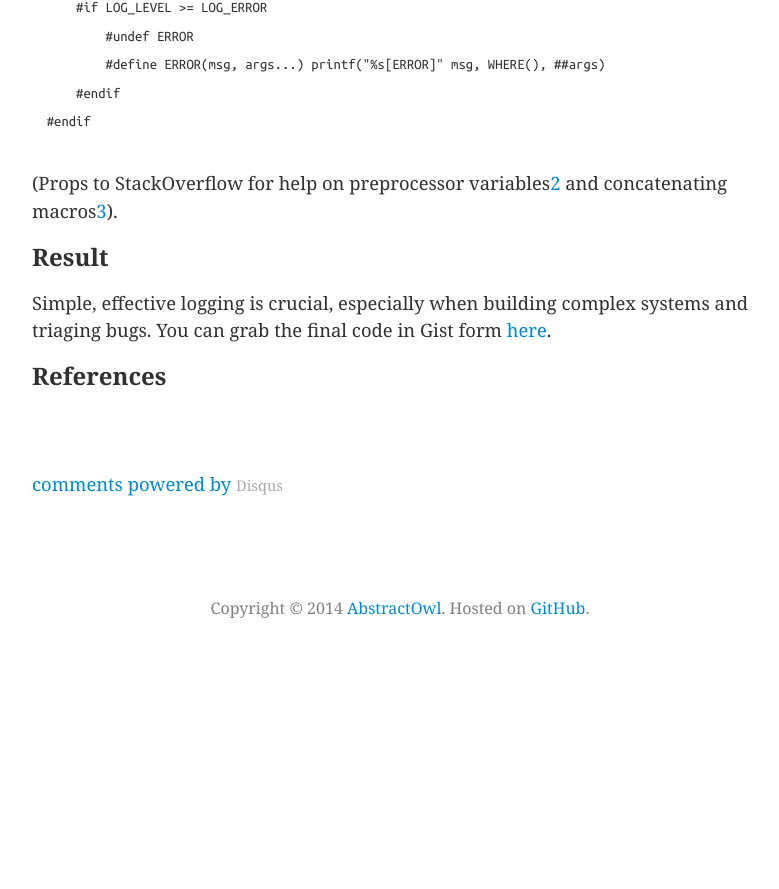
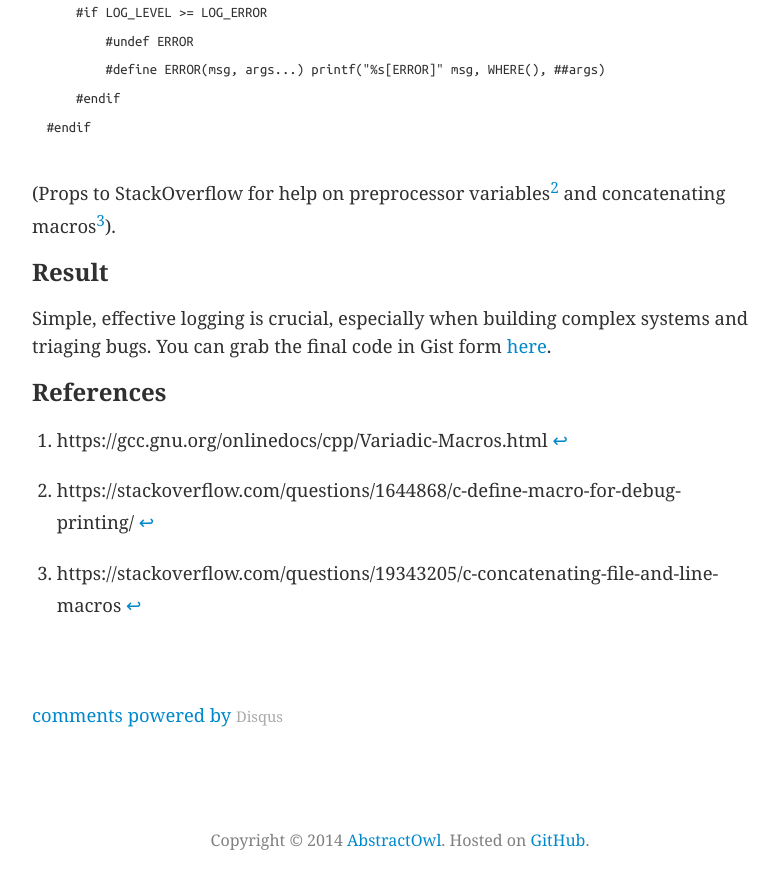
Before and after one commit to abstractOwl/abstractOwl.github.io, a Jekyll site: the page built from _posts/2014-05-13-debug-logging-in-c.md, in a window 1280 px wide and 900 px high, scrolled down 2680 px. Shown: the top 889 px of the window, without its empty margins (240-1019 px from the left). Built offline with Jekyll 4.4.1, drawn with Linux system fonts in a browser that asks for light colours; comment, search, counter and statistics services are not loaded; before the commit the page ends 3348 px from its top, so only the background shows below that; some of the changed text lies outside the part shown.

Commit message:
Fix formatting errors

```diff
--- a/_posts/2014-05-13-debug-logging-in-c.md
+++ b/_posts/2014-05-13-debug-logging-in-c.md
@@ -60,7 +60,7 @@ Shortly following it in `printf` is `## args`. **Note that this is a GCC
 extension and may not work in all compilers**. Consider the case where we run
 `LOG("Hello World")` with `LOG` from the first iteration. Because the varargs
 are empty, we would essentially be writing `printf("Hello World", )`, causing
-a syntax error. You can read more on this in the official GCC documentation[1].
+a syntax error. You can read more on this in the official GCC documentation[^1].
 
 
 ## Printing Source Code Metadata
@@ -70,7 +70,7 @@ are coming from. Of course, there's always wading through `grep` or one of its
 self-proclaimed successors ([Ack](http://beyondgrep.com) or
 [Ag](http://betterthanack.com)), but there has to be an easier way.
 
-The C preprocessor conveniently provides the `__FILE__`, __LINE__`, and
+The C preprocessor conveniently provides the `__FILE__`, `__LINE__`, and
 `__func__` macros to help with this dilemma. We can easily insert this into
 the previous iteration with an extra macro `WHERE`:
 
@@ -99,8 +99,8 @@ the previous iteration with an extra macro `WHERE`:
         #endif
     #endif
 
-(Props to StackOverflow for help on  preprocessor variables[2] and concatenating
- macros[3]).
+(Props to StackOverflow for help on  preprocessor variables[^2] and concatenating
+ macros[^3]).
 
 
 ## Result
@@ -111,6 +111,6 @@ and triaging bugs. You can grab the final code in Gist form [here]().
 
 ## References
 
-[1]: https://gcc.gnu.org/onlinedocs/cpp/Variadic-Macros.html
-[2]: https://stackoverflow.com/questions/1644868/c-define-macro-for-debug-printing/
-[3]: https://stackoverflow.com/questions/19343205/c-concatenating-file-and-line-macros
+[^1]: https://gcc.gnu.org/onlinedocs/cpp/Variadic-Macros.html
+[^2]: https://stackoverflow.com/questions/1644868/c-define-macro-for-debug-printing/
+[^3]: https://stackoverflow.com/questions/19343205/c-concatenating-file-and-line-macros
```
